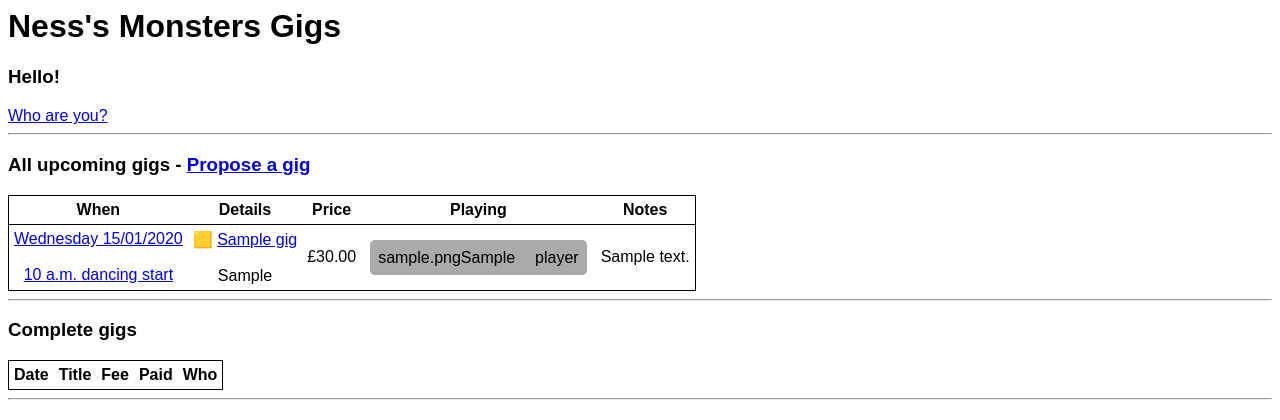
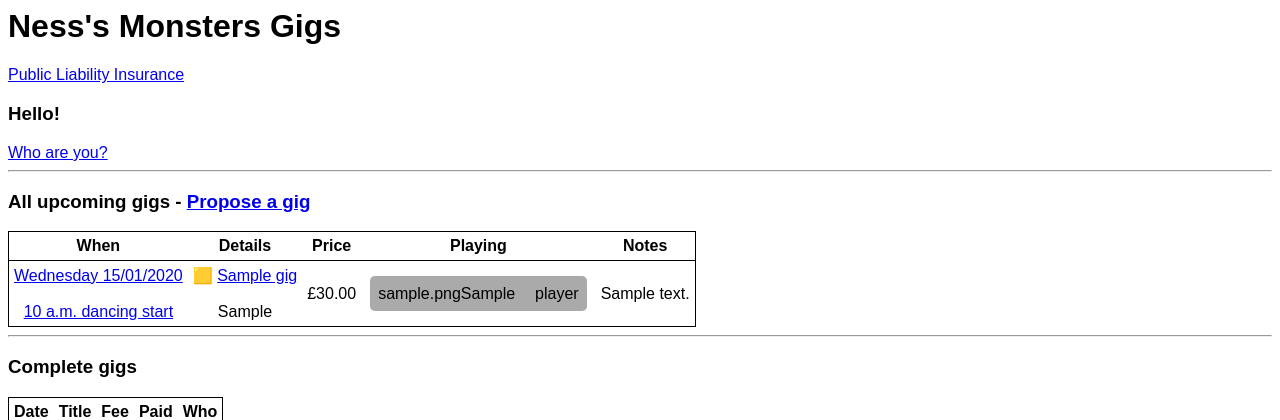
Before and after one commit to jdfergusson/gigger, a Django app: page / in a window 1280 px wide. Shown: the top 420 px of the page. Run offline with Django 5.2, Linux system fonts and the light colour scheme; tables that the repository leaves empty hold one stand-in row (values such as "Sample post"); lists and menus that the app fills with data are empty.

Commit message:
Added PLI link

```diff
--- a/gigger/templates/gigs.html
+++ b/gigger/templates/gigs.html
@@ -39,6 +39,10 @@
 
 {% block content %}
     <h1>Ness{% apostrophe %} Monsters Gigs</h1>
+
+    <p>
+        <a href="https://fergfamily.co.uk/nm-pli.pdf" target="_blank">Public Liability Insurance</a>
+    </p>
 
     {% if user %}
         <h3> Hello {{ user }}</h3>
```
